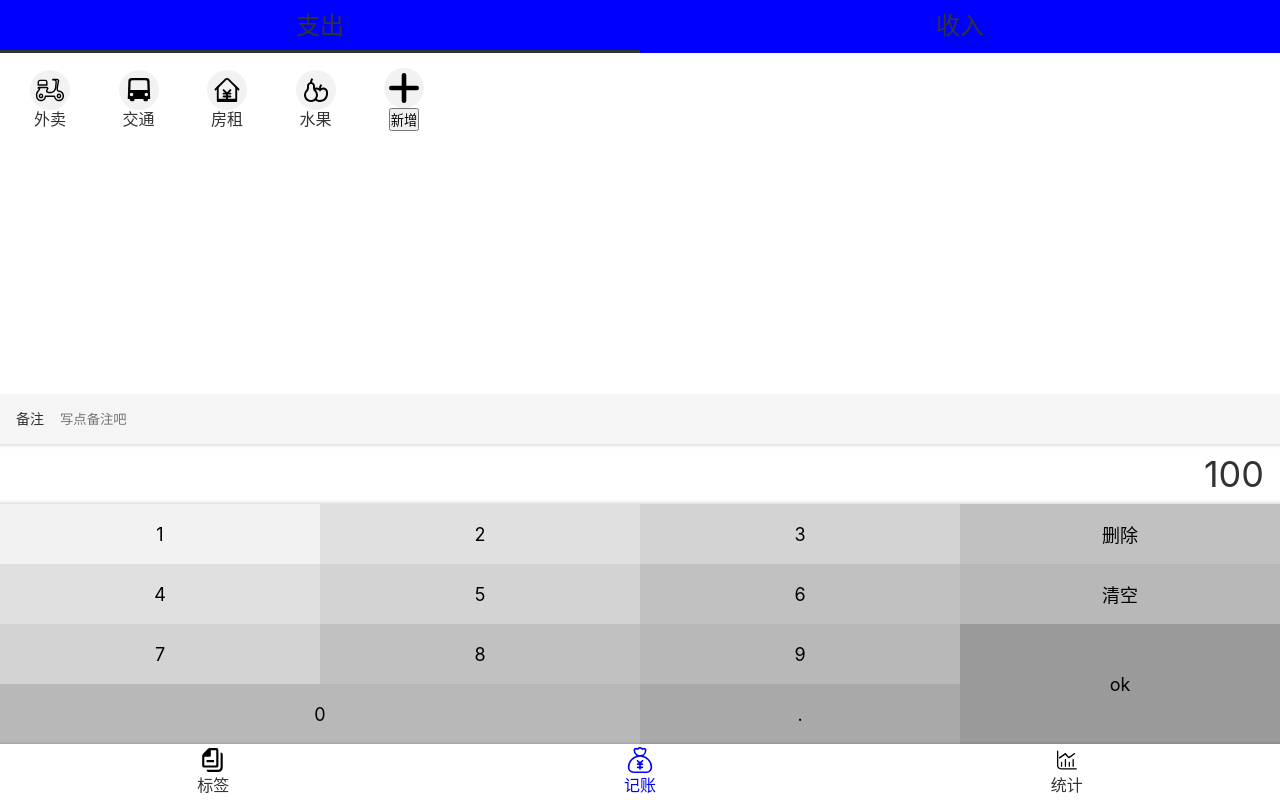
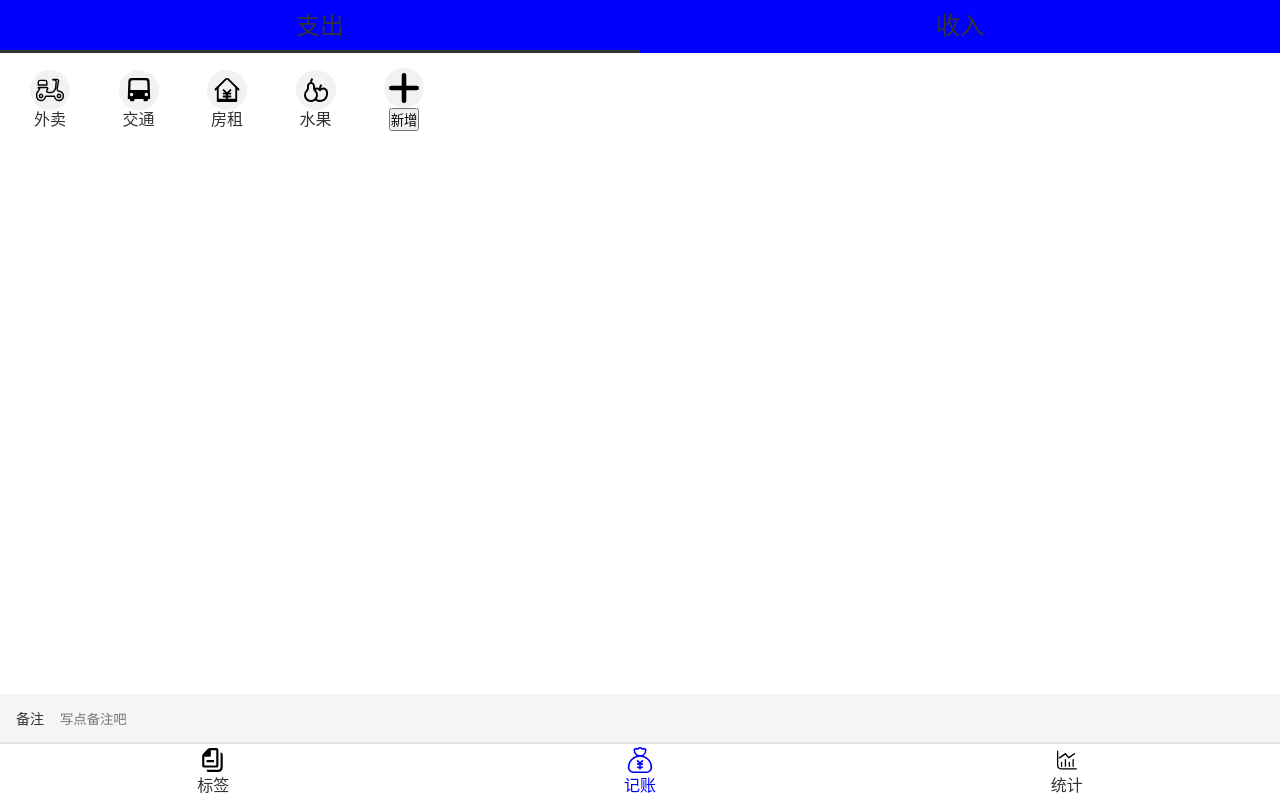
Before and after one commit to Allen718/react-money-dem, a React app: page /tags/1#/money in a window 1280 px wide. Built offline with nearby package versions, Linux system fonts and the light colour scheme.

Commit message:
'完成categorySection部分'

```diff
--- a/src/money/CategorySetion.tsx
+++ b/src/money/CategorySetion.tsx
@@ -1,9 +1,10 @@
 import styled from 'styled-components';
+import React, {useState} from 'react';
 
-const CategorySection=styled.section`
+const Wrapper=styled.section`
 
 font-size: 24px;
-  > ol{
+  > ul{
     display:flex;
     background-color: blue;
     > li {
@@ -23,4 +24,29 @@ font-size: 24px;
       }
     }
   }`
+const CategorySection=()=>{
+  const CategoryMap={
+    '-':'支出',
+    '+':'收入'
+  }
+  type X=typeof CategoryMap
+  type Y=keyof X
+  const [Category,setCategory]=useState('-')
+  const [CategoryList]=useState<Y[]>(['-','+'])
+  return(
+  <Wrapper>
+    <ul>
+      {CategoryList.map(t=>
+      <li key={t}
+        className={
+        Category===t?'selected':''
+      } onClick={()=>{
+        setCategory(t)
+      }}>{CategoryMap[t]}</li>
+    )}
+
+    </ul>
+  </Wrapper>
+  )
+}
 export {CategorySection}
--- a/src/views/Money.tsx
+++ b/src/views/Money.tsx
@@ -16,36 +16,15 @@ const MyLayout = styled(Layout)`
 function Money() {
   return (
     <MyLayout>
-      <CategorySection>
-        <ol>
-          <li className='selected'>支出</li>
-          <li>收入</li>
-        </ol>
 
-      </CategorySection>
+      <CategorySection/>
 
       <TagsSection/>
       <NoteSection/>
 
-      <NumberPadSection>
-        <div className="output">100</div>
-        <div className="pad">
-          <button>1</button>
-          <button>2</button>
-          <button>3</button>
-          <button>删除</button>
-          <button>4</button>
-          <button>5</button>
-          <button>6</button>
-          <button>清空</button>
-          <button>7</button>
-          <button>8</button>
-          <button>9</button>
-          <button className="ok">ok</button>
-          <button className="zero">0</button>
-          <button>.</button>
-        </div>
-      </NumberPadSection>
+
+
+      <NumberPadSection/>
     </MyLayout>);
 }
 
```
